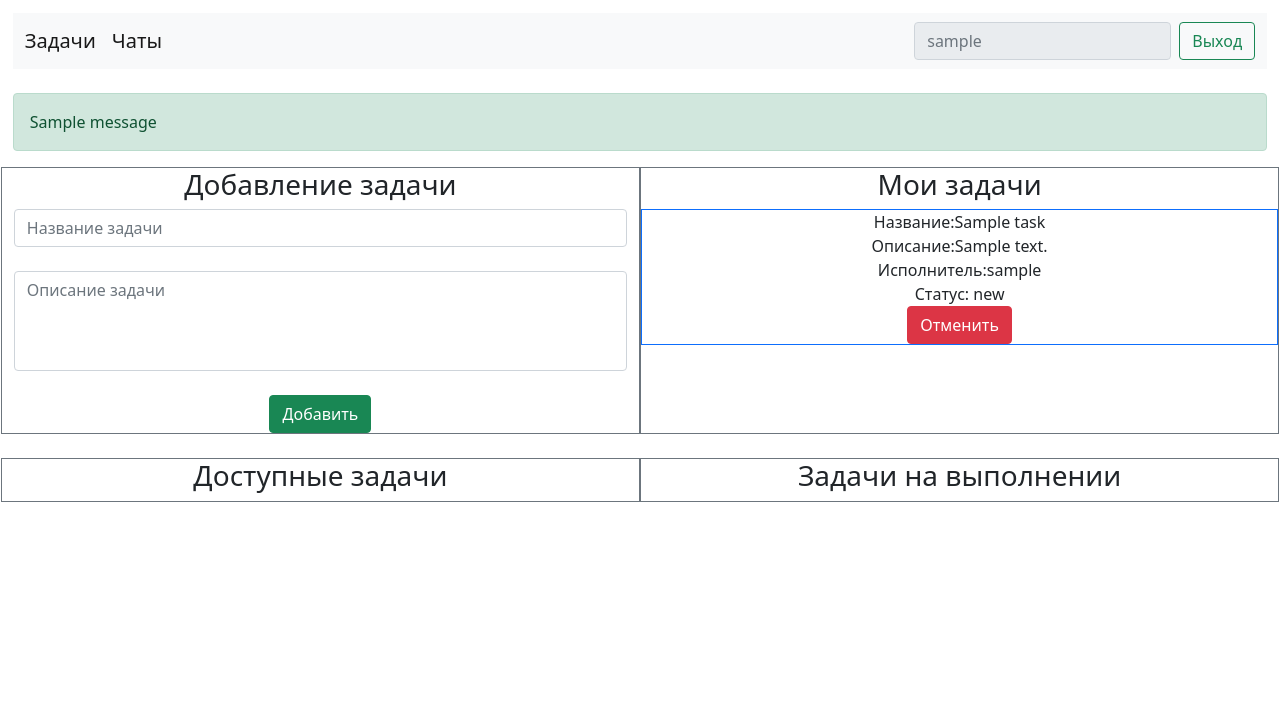
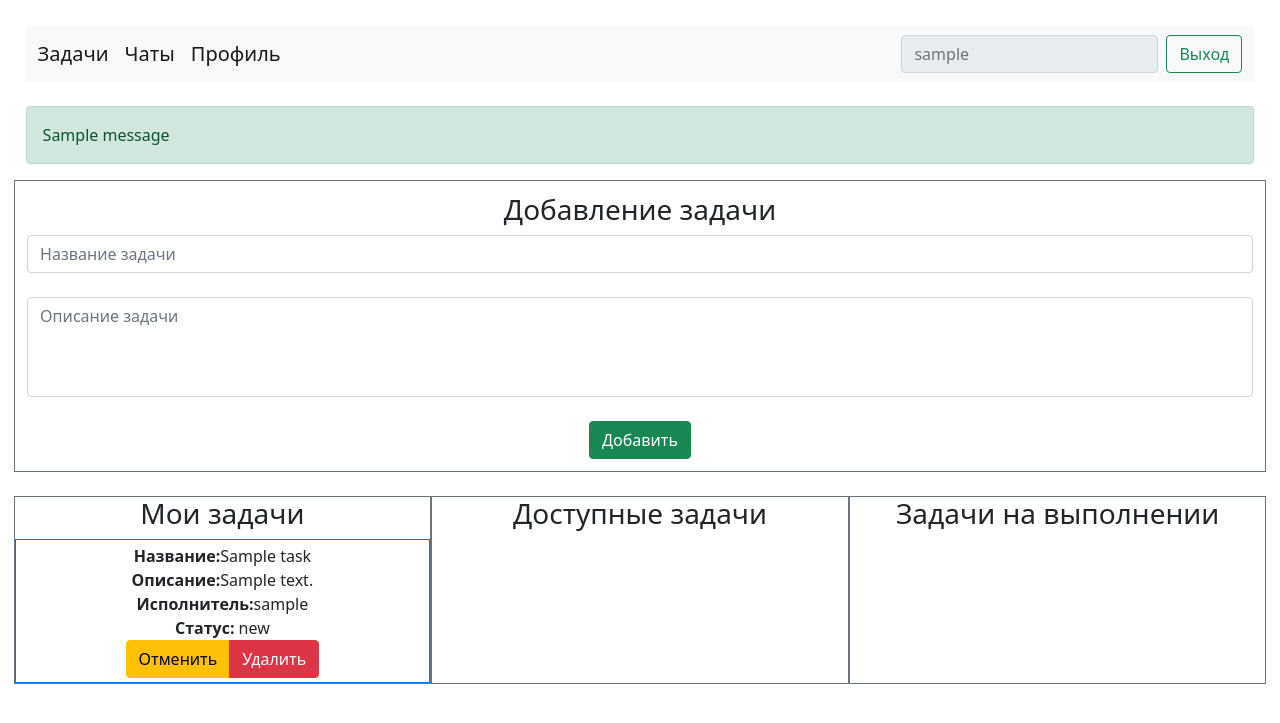
Before and after one commit to Rur1k/flask-soket-io-django, a Django app: page / in a window 1280 px wide. Shown: the top 723 px of the page. Run offline with Django 4.2, Linux system fonts and the light colour scheme; a user stored in the database is signed in; tables that the repository leaves empty hold one stand-in row (values such as "Sample post"); one stand-in notice (Sample message) is shown; parts of the project's set-up code (start-up, migrations or seed data) failed here and were passed over.

Commit message:
добавил профиль и токен

```diff
--- a/worksite/main/models.py
+++ b/worksite/main/models.py
@@ -62,4 +62,4 @@
     name = models.CharField('Название', max_length=64)
     description = models.TextField(null=True, blank=True)
     executor = models.ForeignKey(User, on_delete=models.CASCADE, null=True, blank=True, related_name='executor')
-    status = models.CharField(max_length=16, choices=STATUS, default="new")
+    status = models.CharField(max_length=16, choices=STATUS, default="new", blank=True)
--- a/worksite/main/templates/base.html
+++ b/worksite/main/templates/base.html
@@ -8,12 +8,13 @@
     <link href="https://cdn.jsdelivr.net/npm/bootstrap@5.0.2/dist/css/bootstrap.min.css" rel="stylesheet" integrity="sha384-EVSTQN3/azprG1Anm3QDgpJLIm9Nao0Yz1ztcQTwFspd3yD65VohhpuuCOmLASjC" crossorigin="anonymous">
 
 </head>
-<body style="margin:1%">
+<body style="margin: 1%; padding:1%">
 <nav class="navbar navbar-expand-lg navbar-light bg-light">
     <div class="container-fluid">
         {% if request.user.is_authenticated %}
-        <a class="navbar-brand" href="">Задачи</a>
+        <a class="navbar-brand" href="{% url 'main' %}">Задачи</a>
         <a class="navbar-brand" href="">Чаты</a>
+        <a class="navbar-brand" href="{% url 'profile' %}">Профиль</a>
         {% endif %}
         <div class="collapse navbar-collapse" id="navbarSupportedContent">
             <ul class="navbar-nav me-auto mb-2 mb-lg-0">
--- a/worksite/main/templates/tasks.html
+++ b/worksite/main/templates/tasks.html
@@ -12,7 +12,7 @@
  <div class="box text-center">
      <div class="box-header">
          <div class="row">
-             <div class="col-md-6 border border-secondary">
+             <div class="col-md-12 border border-secondary" style="padding:1%">
                  <H3>Добавление задачи</H3>
                  <form method="post" action="{% url 'create_task' %}">
                      {% csrf_token %}
@@ -27,46 +27,49 @@
                      </div>
                  </form>
              </div>
-             <div class="col-md-6 border border-secondary">
-                 <H3>Мои задачи</H3>
-                 <div class="row">
-                     {% for obj in my_task %}
-                     <div class="col-md-12 border border-primary">
-                         <label>Название: </label>{{ obj.name }}<br>
-                         <label>Описание: </label>{{ obj.description }}<br>
-                         <label>Исполнитель: </label>{{ obj.executor }}<br>
-                         <label>Статус: </label> {{ obj.status }}<br>
-                         <a href="{% url 'cancel_task' obj.id %}" class="btn btn-danger">Отменить</a><br>
-                     </div>
-                     {% endfor %}
-                 </div>
-             </div>
          </div>
      </div>
      <br>
      <div class="box-body">
          <div class="row">
-             <div class="col-md-6 border border-secondary">
+             <div class="col-md-4 border border-secondary">
+                 <H3>Мои задачи</H3>
+                 <div class="row">
+                     {% for obj in my_task %}
+                     <div class="col-md-12 border border-primary" style="padding:1%">
+                         <label><b>Название: </b></label>{{ obj.name }}<br>
+                         <label><b>Описание: </b></label>{{ obj.description }}<br>
+                         <label><b>Исполнитель: </b></label>{{ obj.executor }}<br>
+                         <label><b>Статус: </b></label> {{ obj.status }}<br>
+                         <div class="btn-group">
+                             <a href="{% url 'cancel_task' obj.id %}" class="btn btn-warning">Отменить</a><br>
+                             <a href="{% url 'delete_task' obj.id %}" class="btn btn-danger">Удалить</a>
+                         </div>
+                     </div>
+                     {% endfor %}
+                 </div>
+             </div>
+             <div class="col-md-4 border border-secondary">
                  <H3>Доступные задачи</H3>
                  <div class="row">
                      {% for obj in available_to_me %}
-                     <div class="col-md-12 border border-success">
-                         <label>Название:</label> {{ obj.name }}<br>
-                         <label>Описание:</label> {{ obj.description }}<br>
-                         <label>Заказчик:</label> {{ obj.creator }}<br>
+                     <div class="col-md-12 border border-success" style="padding:1%">
+                         <label><b>Название:</b></label> {{ obj.name }}<br>
+                         <label><b>Описание:</b></label> {{ obj.description }}<br>
+                         <label><b>Заказчик:</b></label> {{ obj.creator }}<br>
                          <a href="{% url 'give_task' obj.id %}" class="btn btn-success">Взять задачу</a><br>
                      </div>
                      {% endfor %}
                  </div>
              </div>
-             <div class="col-md-6 border border-secondary">
+             <div class="col-md-4 border border-secondary">
                  <H3>Задачи на выполнении</H3>
                  <div class="row">
                      {% for obj in execute %}
-                     <div class="col-md-12 border border-warning">
-                         <label>Название:</label> {{ obj.name }}<br>
-                         <label>Описание:</label> {{ obj.description }}<br>
-                         <label>Заказчик:</label> {{ obj.creator }}<br>
+                     <div class="col-md-12 border border-warning" style="padding:1%">
+                         <label><b>Название:</b></label> {{ obj.name }}<br>
+                         <label><b>Описание:</b></label> {{ obj.description }}<br>
+                         <label><b>Заказчик:</b></label> {{ obj.creator }}<br>
                          <div class="btn-group">
                              <a href="{% url 'complete_task' obj.id %}" class="btn btn-success">Выполнена</a>
                              <a href="{% url 'refusal_task' obj.id %}" class="btn btn-danger">Отказаться</a>
--- a/worksite/main/urls.py
+++ b/worksite/main/urls.py
@@ -10,5 +10,7 @@
     path('give_task=<int:task_id>', views.give_task, name='give_task'),
     path('complete_task=<int:task_id>', views.complete_task, name='complete_task'),
     path('cancel_task=<int:task_id>', views.cancel_task, name='cancel_task'),
-    path('refusal_task=<int:task_id>', views.refusal_task, name='refusal_task')
+    path('refusal_task=<int:task_id>', views.refusal_task, name='refusal_task'),
+    path('delete_task=<int:task_id>', views.delete_task, name='delete_task'),
+    path('profile', views.profile, name='profile')
 ]
--- a/worksite/main/views.py
+++ b/worksite/main/views.py
@@ -4,6 +4,7 @@
 from .models import User, Task
 from .forms import LoginForm, TaskForm
 from django.db.models import Q
+from rest_framework_simplejwt.tokens import RefreshToken
 
 
 # Логика входа
@@ -94,3 +95,18 @@
     task.status = 'refusal'
     task.save()
     return redirect('main')
+
+
+def delete_task(request, task_id):
+    task = Task.objects.get(id=task_id)
+    task.delete()
+    return redirect('main')
+
+
+def profile(request):
+    refresh = RefreshToken.for_user(request.user)
+    token = str(refresh.access_token)
+    data = {
+        'token': token
+    }
+    return render(request, 'profile.html', data)
--- a/worksite/worksite/settings.py
+++ b/worksite/worksite/settings.py
@@ -137,15 +137,9 @@
 REST_FRAMEWORK = {
     'DEFAULT_AUTHENTICATION_CLASSES': [
         'rest_framework_simplejwt.authentication.JWTAuthentication',
-        'rest_framework.authentication.BasicAuthentication',
-        'rest_framework.authentication.SessionAuthentication',
     ],
 }
 
-DJOSER = {
-    'ACTIVATION_URL': '#/activate/{uid}/{token}',
-    'SEND_ACTIVATION_EMAIL': False,
-}
 
 SIMPLE_JWT = {
     'ACCESS_TOKEN_LIFETIME': timedelta(minutes=5),
```
Also changed, not shown: worksite/main/templates/profile.html (added, +17 -0 lines), worksite/main/migrations/0006_alter_task_status.py (added).
